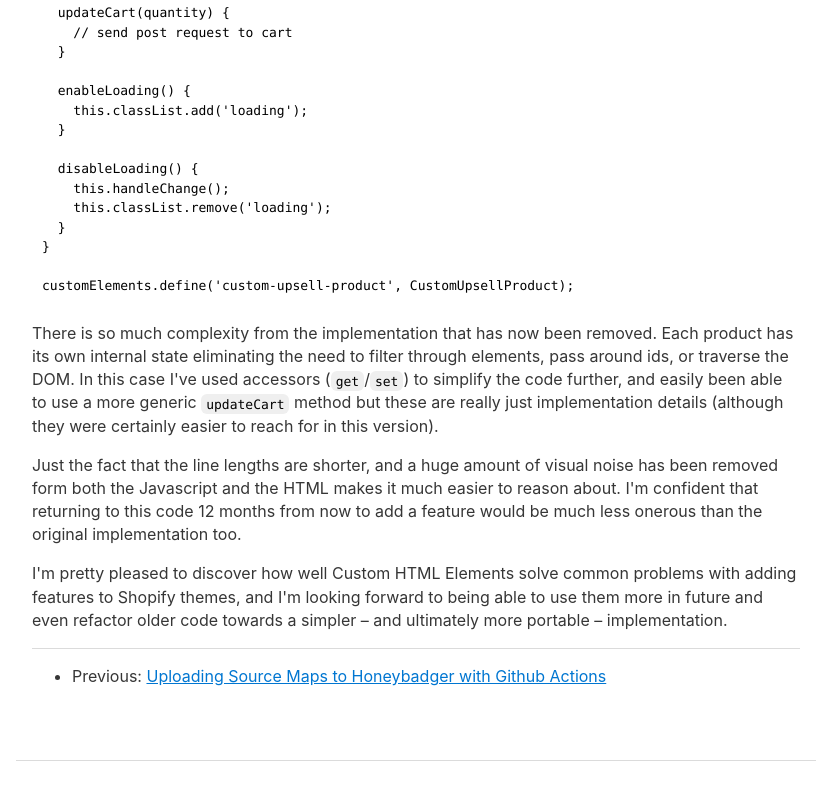
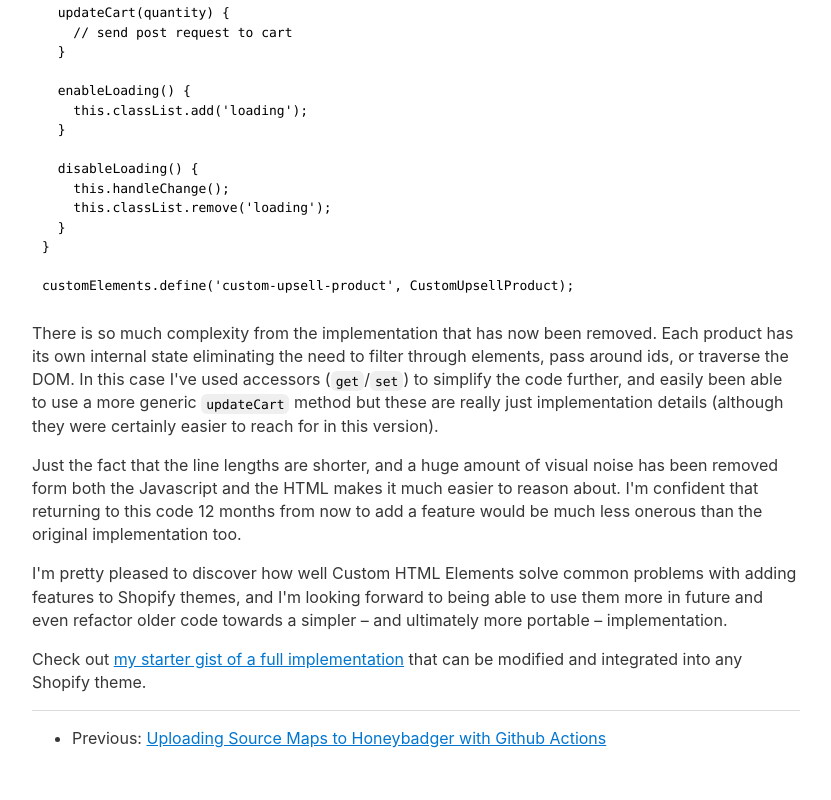
Before and after one commit to mikenewbuild/mikefallows, an Eleventy site: page posts/refactoring-a-shopify-upsell-widget-to-a-custom-element.md in a window 1280 px wide. Shown: the part 2922-3722 px from the top of the page, without its empty margins (224-1055 px from the left). Before the commit the page ends 3693 px from the top, so only its background shows below. Built offline with nearby package versions, Linux system fonts and the light colour scheme; Eleventy itself is replaced by a stand-in of ours; code samples lack their colours; files that its build step writes are made by us from their sources.

Commit message:
Update from Forestry.io Mike Fallows updated posts/refactoring-a-shopify-upsell-widget-to-a-custom-element.md

```diff
--- a/posts/refactoring-a-shopify-upsell-widget-to-a-custom-element.md
+++ b/posts/refactoring-a-shopify-upsell-widget-to-a-custom-element.md
@@ -140,3 +140,5 @@ There is so much complexity from the implementation that has now been removed. E
 Just the fact that the line lengths are shorter, and a huge amount of visual noise has been removed form both the Javascript and the HTML makes it much easier to reason about. I'm confident that returning to this code 12 months from now to add a feature would be much less onerous than the original implementation too.
 
 I'm pretty pleased to discover how well Custom HTML Elements solve common problems with adding features to Shopify themes, and I'm looking forward to being able to use them more in future and even refactor older code towards a simpler – and ultimately more portable – implementation.
+
+Check out [my starter gist of a full implementation](https://gist.github.com/mikenewbuild/797eeb136b762ebc4a935d87bcfedf31) that can be modified and integrated into any Shopify theme.
```
